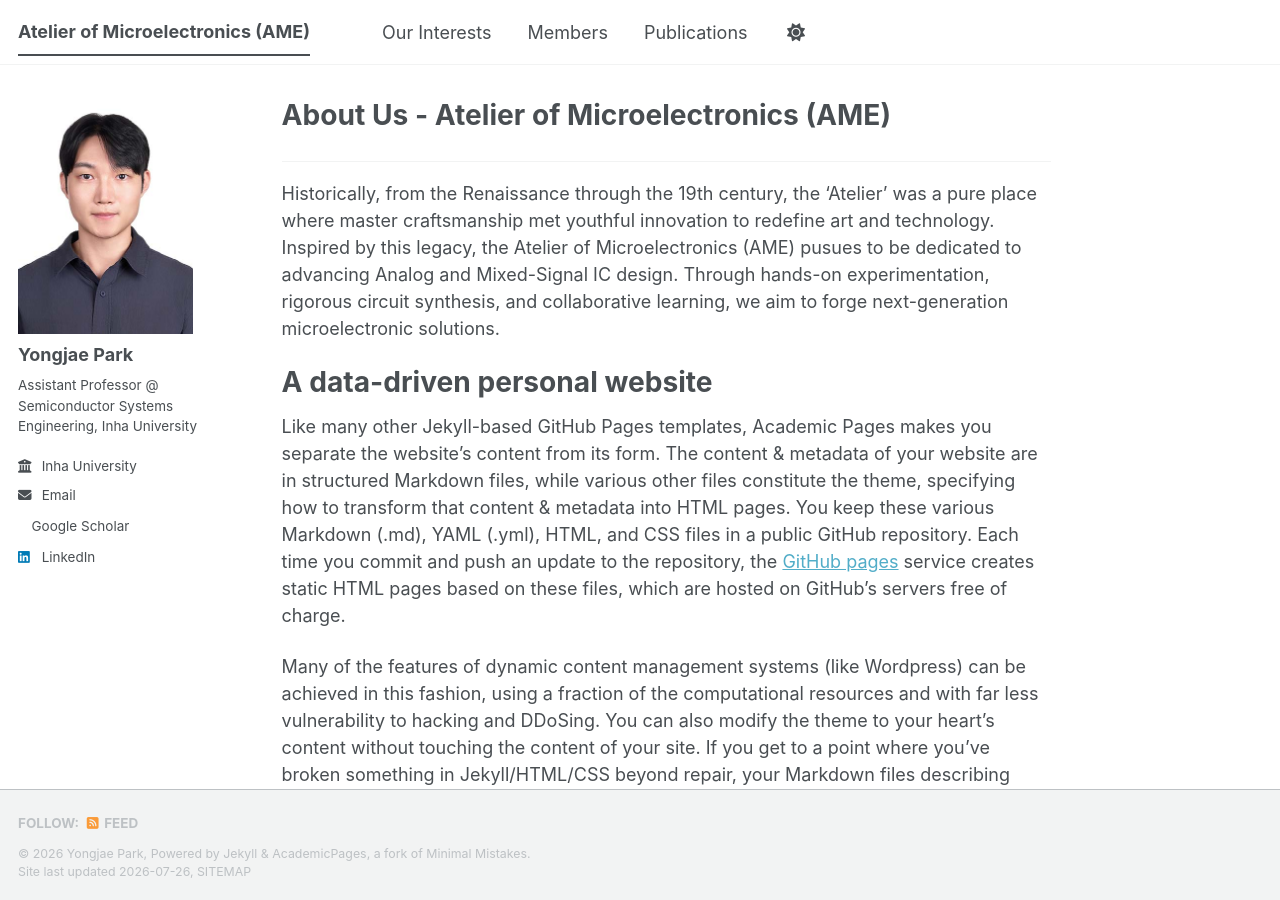
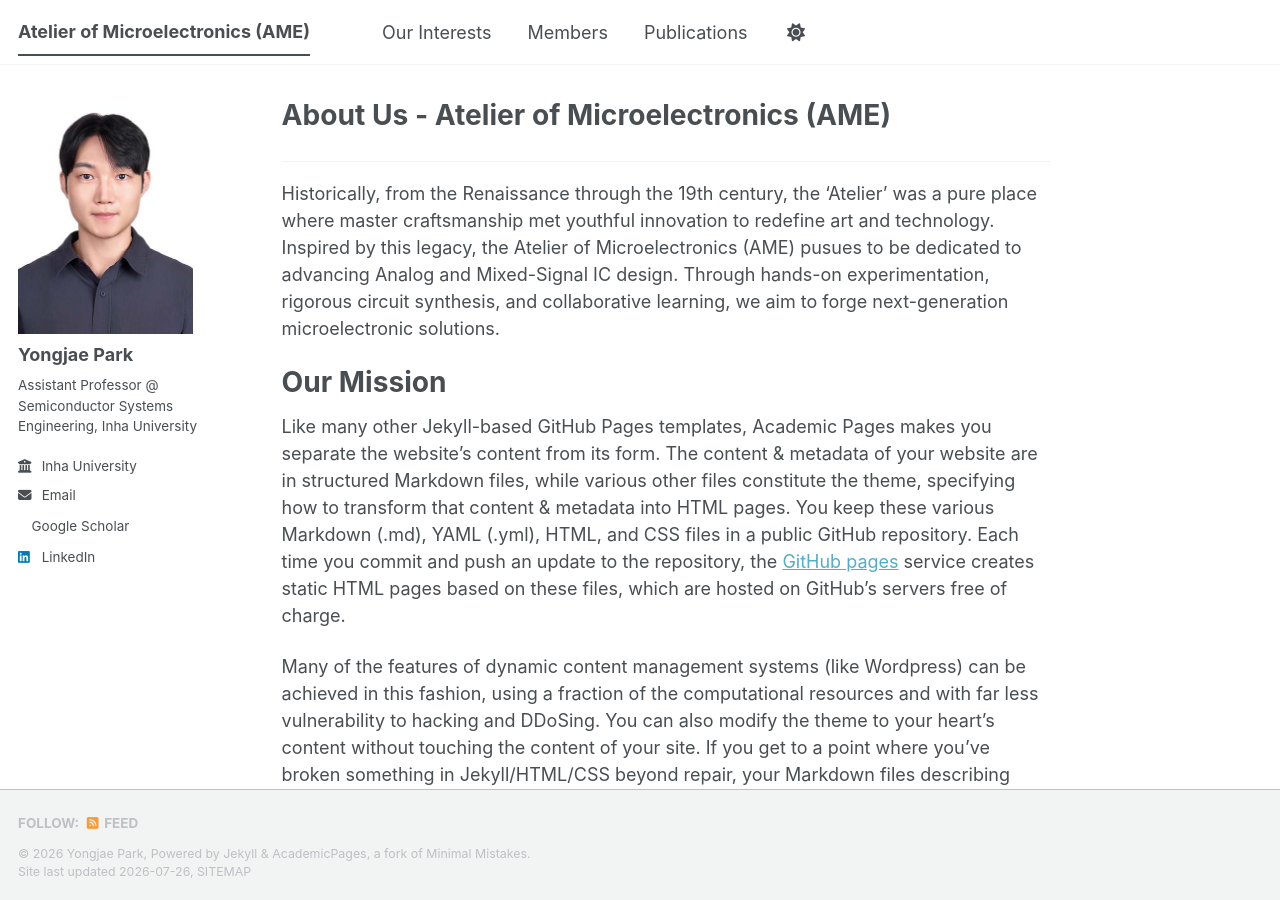
Before and after one commit to yong27park/AME.github.io, a Jekyll site: the page built from _pages/about.md, in a window 1280 px wide and 900 px high. Built offline with Jekyll 4.4.1, drawn with Linux system fonts in a browser that asks for light colours; a style sheet for code colours, icons or effects is not loaded.

Commit message:
Update about.md

```diff
--- a/_pages/about.md
+++ b/_pages/about.md
@@ -10,7 +10,7 @@ redirect_from:
 ---
  Historically, from the Renaissance through the 19th century, the 'Atelier' was a pure place where master craftsmanship met youthful innovation to redefine art and technology. Inspired by this legacy, the Atelier of Microelectronics (AME) pusues to be dedicated to advancing Analog and Mixed-Signal IC design. Through hands-on experimentation, rigorous circuit synthesis, and collaborative learning, we aim to forge next-generation microelectronic solutions.
 
-A data-driven personal website
+Our Mission
 ======
 Like many other Jekyll-based GitHub Pages templates, Academic Pages makes you separate the website's content from its form. The content & metadata of your website are in structured Markdown files, while various other files constitute the theme, specifying how to transform that content & metadata into HTML pages. You keep these various Markdown (.md), YAML (.yml), HTML, and CSS files in a public GitHub repository. Each time you commit and push an update to the repository, the [GitHub pages](https://pages.github.com/) service creates static HTML pages based on these files, which are hosted on GitHub's servers free of charge.
 
```
